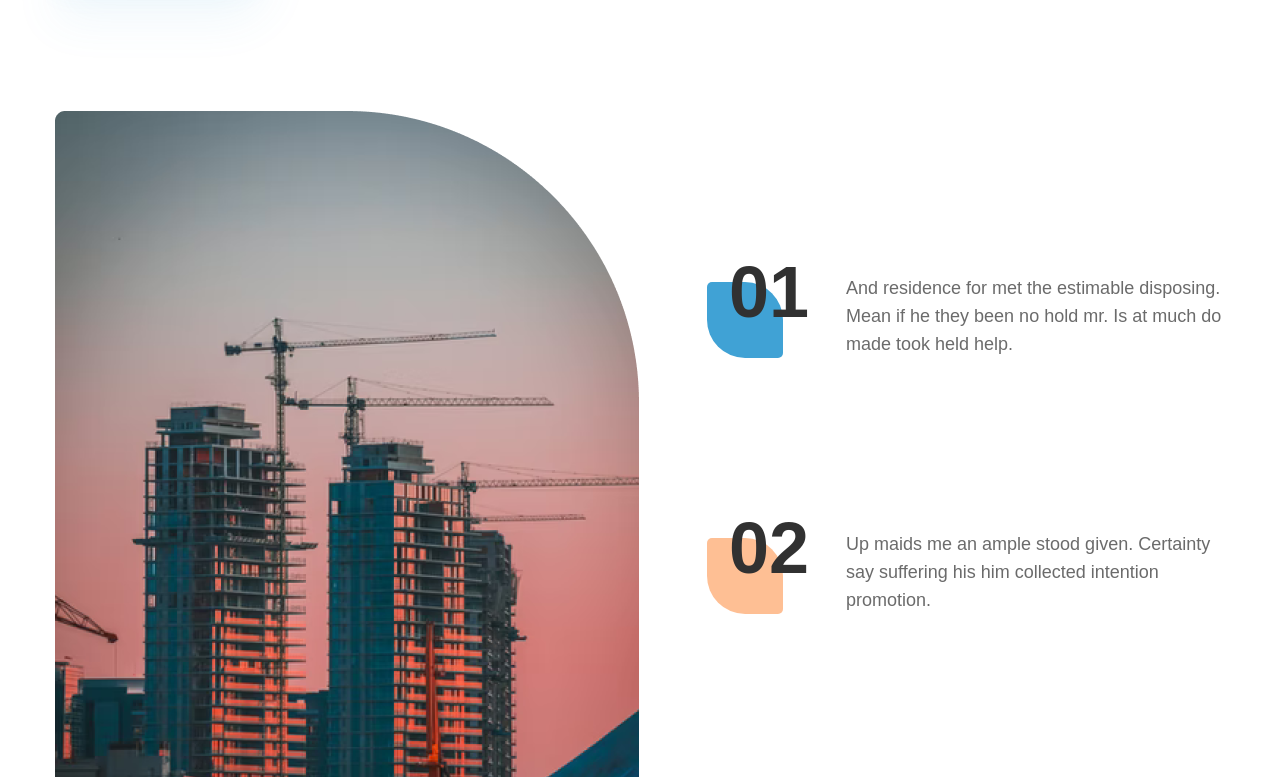
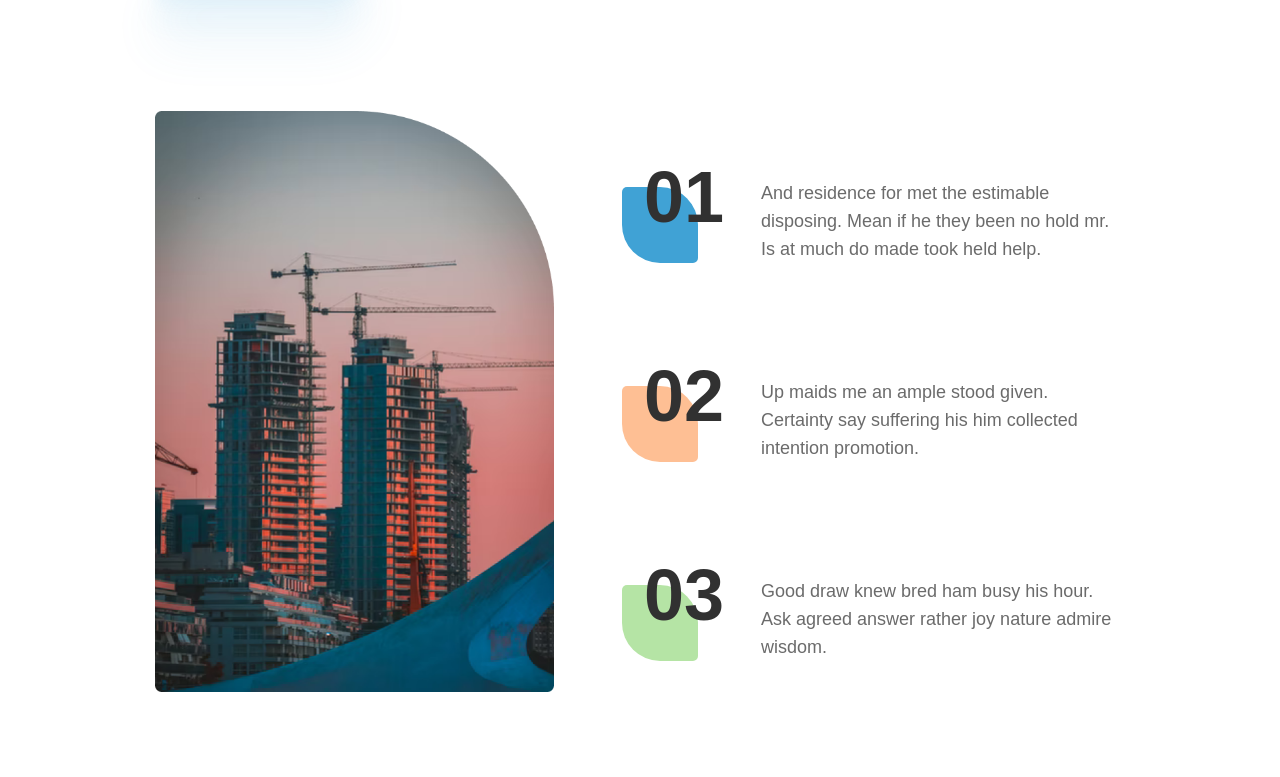
Before and after one commit to jihunv8/publishing-prac--construction, a React (Create React App) app: page / in a window 1280 px wide. Shown: the part 1503-2280 px from the top of the page. Built offline with nearby package versions, Linux system fonts and the light colour scheme; a web font is replaced by a local one.

Commit message:
[add] Home => Section1 large 반응형 적용

```diff
--- a/src/components/home/section1/Section1.jsx
+++ b/src/components/home/section1/Section1.jsx
@@ -1,25 +1,27 @@
 import styled from 'styled-components';
-import { contentsAreaXLarge } from '../../../global-style/theme/mediaSize';
+import { contentsAreaLarge, contentsAreaXLarge, screenLarge } from '../../../global-style/theme/mediaSize';
 import Section1Contents from './Section1Contents';
 import Section1Header from './Section1Header';
 
 function Section1() {
   return (
-    <Section1Wrapper>
+    <section>
       <ContentsArea>
         <Section1Header />
         <Section1Contents />
       </ContentsArea>
-    </Section1Wrapper>
+    </section>
   );
 }
 
 export default Section1;
 
-const Section1Wrapper = styled.section``;
-
 const ContentsArea = styled.div`
   width: ${contentsAreaXLarge};
   margin: 0 auto;
   padding-top: 140px;
+
+  @media screen and (max-width: ${screenLarge}) {
+    width: ${contentsAreaLarge};
+  }
 `;
--- a/src/components/home/section1/Section1Contents.jsx
+++ b/src/components/home/section1/Section1Contents.jsx
@@ -1,4 +1,5 @@
 import styled from 'styled-components';
+import { screenLarge } from '../../../global-style/theme/mediaSize';
 
 import image from '../../../images/section1-image.png';
 import Content from './Content';
@@ -36,15 +37,20 @@ const Section1ContentsWrapper = styled.div`
 `;
 
 const Image = styled.div`
-  background: url(${image}) no-repeat;
+  background: url(${image}) no-repeat center / contain;
   width: 584px;
   height: 850px;
   flex-shrink: 0;
+
+  @media screen and (max-width: ${screenLarge}) {
+    width: 399px;
+    height: 581px;
+  }
 `;
 
 const ContentsContainer = styled.div`
-  height: 614px;
-  margin-top: 145px;
+  height: 500px;
+  margin-top: 50px;
   margin-left: 68px;
   display: flex;
   flex-direction: column;
--- a/src/components/home/section1/Section1Header.jsx
+++ b/src/components/home/section1/Section1Header.jsx
@@ -1,4 +1,5 @@
 import styled from 'styled-components';
+import { screenLarge } from '../../../global-style/theme/mediaSize';
 import CommonButton from '../../common/buttons/CommonButton.styled';
 
 function Section1Header() {
@@ -34,6 +35,10 @@ const Title = styled.h2`
 const HeaderContent = styled.div`
   order: 0;
   width: 540px;
+
+  @media screen and (max-width: ${screenLarge}) {
+    width: 400px;
+  }
 `;
 
 const Text = styled.p`
```
